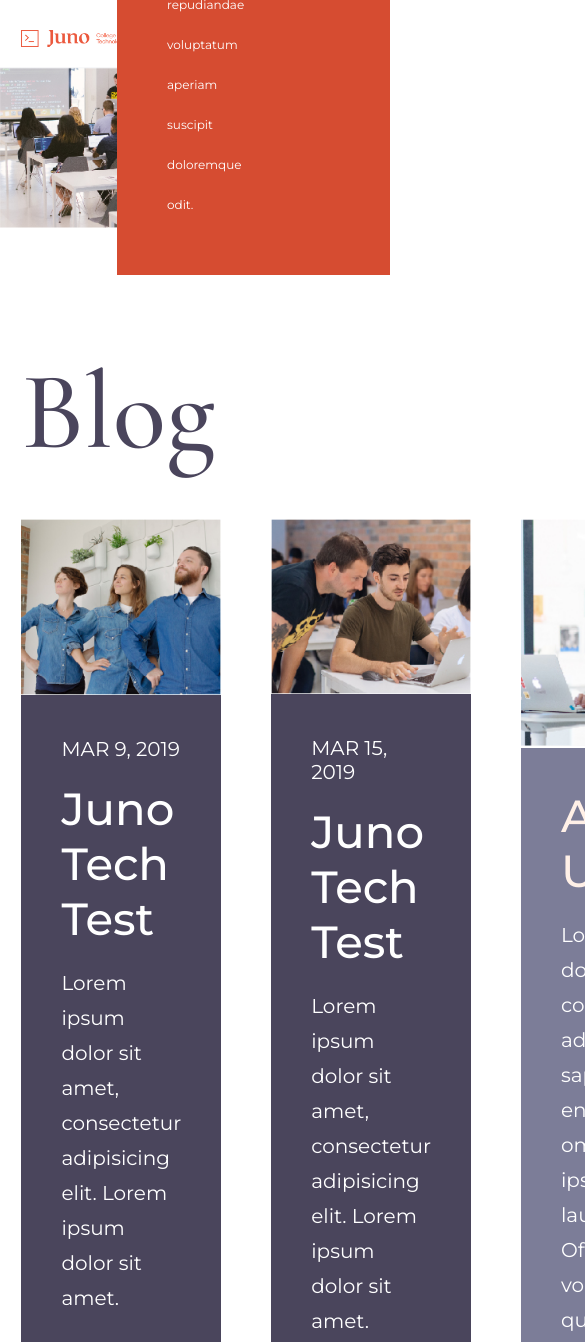
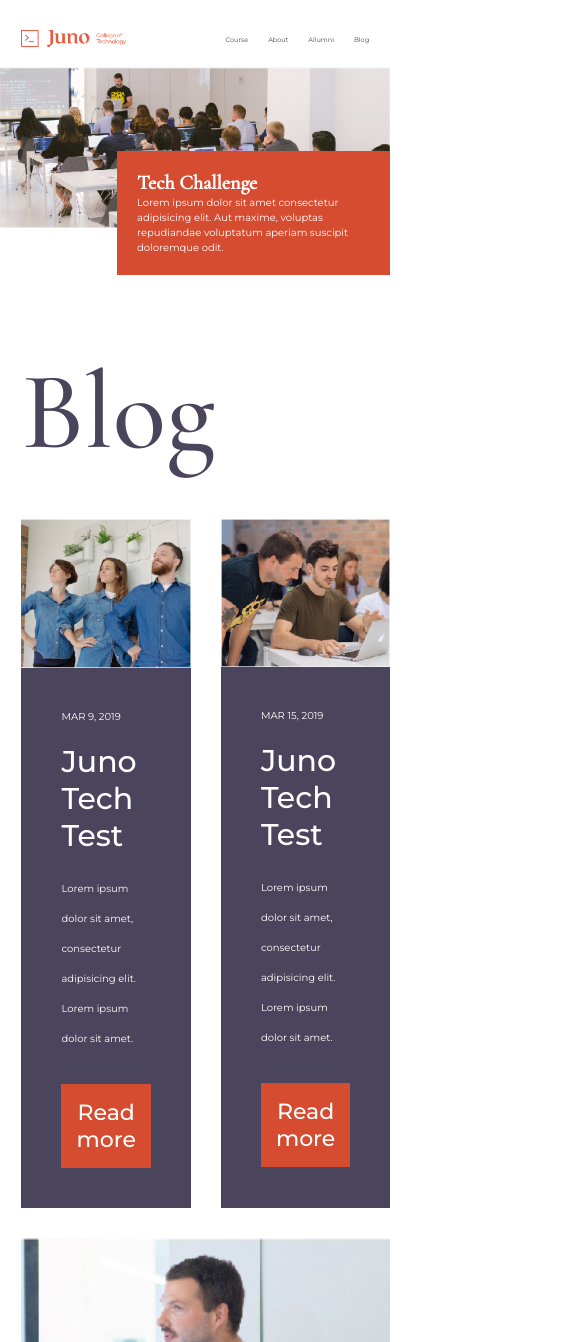
Before and after one commit to eraynai/juno_college_tech_challenge, a website: page index.html in a window 390 px wide. Shown: the top 1342 px of the page, 585 px wide, since content can reach past the window. Drawn offline with nearby package versions, Linux system fonts and the light colour scheme.

Commit message:
responsive working

```diff
--- a/index.html
+++ b/index.html
@@ -52,7 +52,7 @@
         <section class="blog">
           <h2>Blog</h2>
           <div class="blog-grid">
-            <div class="blog-item">
+            <div class="blog-item blog-item-1">
               <img
                 src="img/image-2.jpg"
                 alt="two women and one man standing in a line"
@@ -67,7 +67,7 @@
                 <button>Read more</button>
               </div>
             </div>
-            <div class="blog-item">
+            <div class="blog-item blog-item-2">
               <img
                 src="img/image-3.jpg"
                 alt="two women and one man standing in a line"
--- a/style.css
+++ b/style.css
@@ -193,6 +193,7 @@ section h2 {
   background-color: #fff0e7;
   padding-bottom: 14rem;
   padding-top: 3rem;
+  margin-top: 6rem;
 }
 
 .blog-grid-related {
@@ -354,6 +355,10 @@ input {
 
 /* Large devices (desktops, less than 1200px)*/
 @media (max-width: 1199.98px) {
+  .hero-container {
+    padding-right: 13rem;
+  }
+
   .hero-container h1 {
     font-size: 8rem;
   }
@@ -361,10 +366,32 @@ input {
   .hero-container p {
     font-size: 1.5rem;
   }
+
+  .blog-grid {
+    column-gap: 4rem;
+    row-gap: 4rem;
+  }
+
+  .blog-grid p {
+    font-size: 1.5rem;
+  }
+
+  .blog-grid p {
+    font-size: 1.3rem;
+  }
+
+  .blog-grid h3 {
+    font-size: 4rem;
+  }
 }
 
 /* Medium devices (tablets, less than 992px)*/
 @media (max-width: 991.98px) {
+  .hero-container {
+    padding-right: 13rem;
+    padding: 4rem;
+  }
+
   .hero-container h1 {
     font-size: 5rem;
   }
@@ -372,9 +399,63 @@ input {
   .hero-container p {
     font-size: 1.2rem;
   }
+
+  .blog-description {
+    line-height: 3rem;
+  }
+
+  .blog-grid {
+    column-gap: 3.5rem;
+    row-gap: 3.5rem;
+  }
+
+  .blog-grid p {
+    font-size: 1rem;
+  }
+
+  .blog-grid h3 {
+    font-size: 3rem;
+  }
 }
 
 /* Small devices (landscape phones, less than 768px) */
 @media (max-width: 767.98px) {
-  ...;
+  .hero-container {
+    padding-right: 11rem;
+    padding: 3rem;
+  }
+
+  .hero-container h1 {
+    font-size: 3rem;
+  }
+
+  .hero-container p {
+    font-size: 1rem;
+    line-height: 3rem;
+  }
+  .blog-grid {
+    grid-template-columns: 1fr 1fr;
+    column-gap: 3rem;
+    row-gap: 3rem;
+  }
+
+  .blog-item-3 {
+    grid-column-end: span 2;
+  }
 }
+
+/*Extra small devices (portrait phones, less than 576px)*/
+@media (max-width: 575.98px) {
+  .hero-container {
+    padding-right: 3rem;
+    padding: 2rem;
+  }
+
+  .hero-container h1 {
+    font-size: 2rem;
+  }
+
+  .hero-container p {
+    line-height: 1.5rem;
+  }
+}
```
